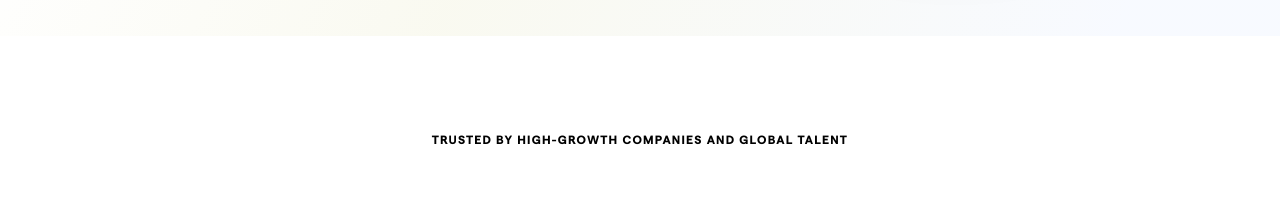
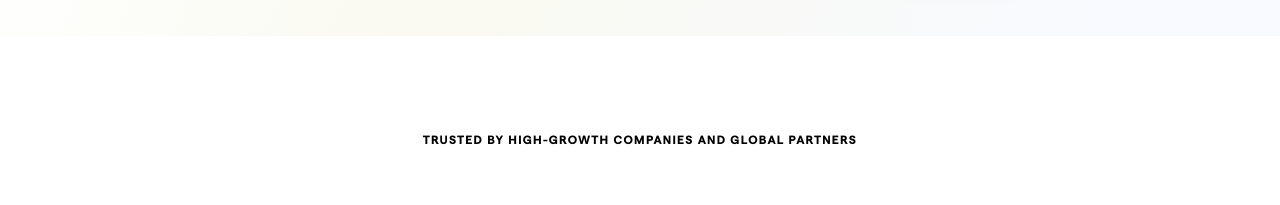
Before and after one commit to Utiva/invest_website, a React (Vite) app: page / in a window 1280 px wide. Shown: the part 780-985 px from the top of the page. Built offline with nearby package versions, Linux system fonts and the light colour scheme.

Commit message:
Update AccelerateSection title from "500+" to "350+" and modify TrustSection text to "Trusted by high-growth companies and global partners" for improved clarity and accuracy.

```diff
--- a/src/components/AccelerateSection.jsx
+++ b/src/components/AccelerateSection.jsx
@@ -55,7 +55,7 @@ const AccelerateSection = ({ url }) => {
 
               <CardText
                 className={"bg-[#03CF74]"}
-                title={"500+"}
+                title={"350+"}
                 subTitle="Trusted By Companies in the Global North"
               />
               <CardImage image={AccImage2} />
--- a/src/components/TrustSection.jsx
+++ b/src/components/TrustSection.jsx
@@ -15,7 +15,7 @@ export default function TrustSection() {
     <section className="pt-16 lg:pt-20 xl:pt-24 pb-8" id="traction">
       <div className="container mx-auto px-4 w-full lg:w-11/12 xl:w-10/12">
         <p className="text-center text-black font-bold text-xs uppercase tracking-widest mb-10 lg:mb-12">
-          Trusted by high-growth companies and global talent
+          Trusted by high-growth companies and global partners
         </p>
 
         <div className="flex flex-wrap justify-center items-center gap-x-12 gap-y-8">
```
